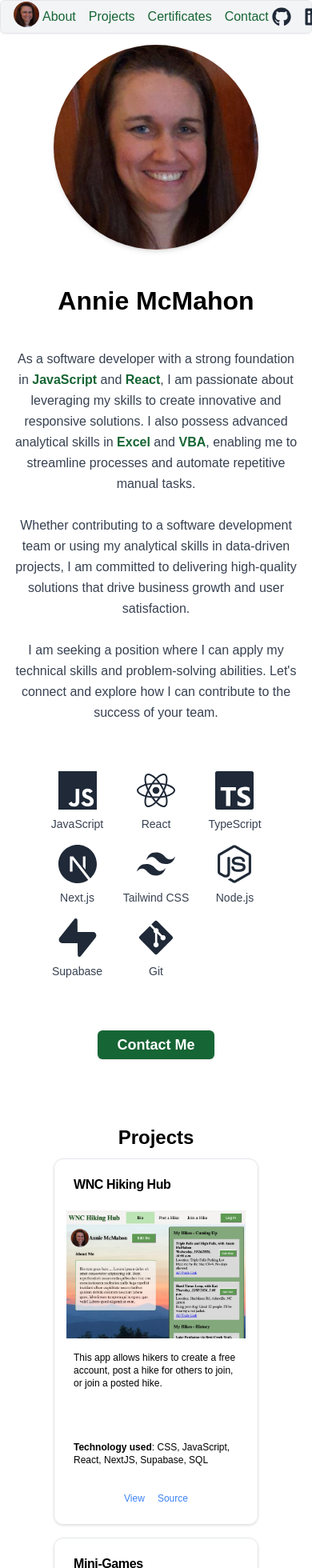
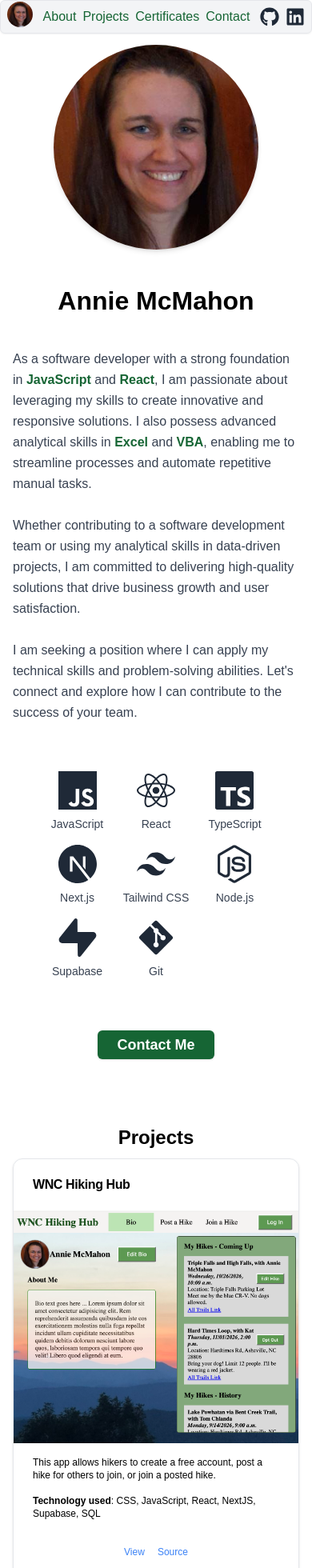
Before and after one commit to AnnieMcMahon/annie-mcmahon-portfolio, a Next.js app: page / in a window 390 px wide. Shown: the top 1960 px of the page at 80% size. Built offline with nearby package versions, Linux system fonts and the light colour scheme.

Commit message:
formatted for mobile

```diff
--- a/app/components/ContactSection.tsx
+++ b/app/components/ContactSection.tsx
@@ -1,6 +1,6 @@
 export default function ContactSection() {
   return (
-    <div className="w-96 mx-auto mb-4" id="contact">
+    <div className="w-96 mx-auto mb-4 px-4" id="contact">
       <h2 className="mb-4">Contact Me</h2>
       <p>E-mail: <a href="mailto:anniemcmahon20@gmail.com" className="text-blue-500 hover:underline">anniemcmahon20@gmail.com</a></p>
       <p>GitHub: <a href="https://github.com/AnnieMcMahon" className="text-blue-500 hover:underline" target="_blank">github.com/AnnieMcMahon</a></p>
--- a/app/components/Footer.tsx
+++ b/app/components/Footer.tsx
@@ -1,8 +1,8 @@
 
 export default function Footer() {
   return (
-    <footer className="py-4 mt-auto bg-gray-100">
-      <div className="container mx-auto text-center">
+    <footer className="py-4 bg-gray-100">
+      <div className="text-center">
         <p>&copy; {new Date().getFullYear()} Annie McMahon. All rights reserved.</p>
       </div>
     </footer>
--- a/app/components/Hero.tsx
+++ b/app/components/Hero.tsx
@@ -20,7 +20,7 @@ export default function Hero() {
           </h1>
 
           <div className="max-w-4xl text-gray-700 py-5">
-            <p className="leading-relaxed">
+            <p className="leading-relaxed text-left">
               As a software developer with a strong foundation in{" "}
               <span className="font-semibold text-green-800">JavaScript</span> and{" "}
               <span className="font-semibold text-green-800">React</span>, I am passionate about leveraging my skills to create innovative and responsive solutions.
--- a/app/components/Navbar.tsx
+++ b/app/components/Navbar.tsx
@@ -5,7 +5,7 @@ import { FaGithub, FaLinkedin } from "react-icons/fa";
 
 export default function Navbar() {
   return (
-    <Menubar className="flex items-center justify-between px-4 py-5 bg-gray-100 fixed top-0 w-full z-10">
+    <Menubar className="flex items-center justify-between md:px-4 px-2 py-5 bg-gray-100 fixed top-0 w-full z-10">
       <div className="flex items-center">
       <a href="#about">
         <Button variant="ghost" className="relative h-8 w-8 rounded-full" >
@@ -18,7 +18,7 @@ export default function Navbar() {
         <p className="ml-3 hidden md:block">Annie McMahon</p>
       </div>
 
-      <div className="flex items-center space-x-4">
+      <div className="flex items-center md:space-x-4 space-x-2">
         <MenubarMenu>
           <a
             href="#about"
@@ -47,7 +47,7 @@ export default function Navbar() {
         </MenubarMenu>
       </div>
 
-      <div className="flex items-center space-x-4">
+      <div className="flex items-center md:space-x-4 space-x-2">
         <a
           href="https://github.com/anniemcmahon"
           target="_blank"
--- a/app/components/Project.tsx
+++ b/app/components/Project.tsx
@@ -13,11 +13,11 @@ interface ProjectProps {
 
 export default function Project({ project }: ProjectProps) {
   return (
-    <Card className="w-64 h-104 my-2">
+    <Card className="md:w-64 md:h-104 my-2">
       <CardHeader>
         <CardTitle>{project.title}</CardTitle>
       </CardHeader>
-      <div className="w-56 h-40 mb-4 overflow-hidden mx-auto">
+      <div className="md:w-56 md:h-40 mb-4 overflow-hidden mx-auto">
         <img
           src={project.image}
           alt="Project Image"
@@ -25,7 +25,7 @@ export default function Project({ project }: ProjectProps) {
         />
       </div>
       <CardContent className="text-xs">
-        <p className="h-24 overflow-auto">{project.summary}</p>
+        <p className="md:h-24 overflow-auto">{project.summary}</p>
         <br />
         <p>
           <b>Technology used</b>: {project.technology}
```
